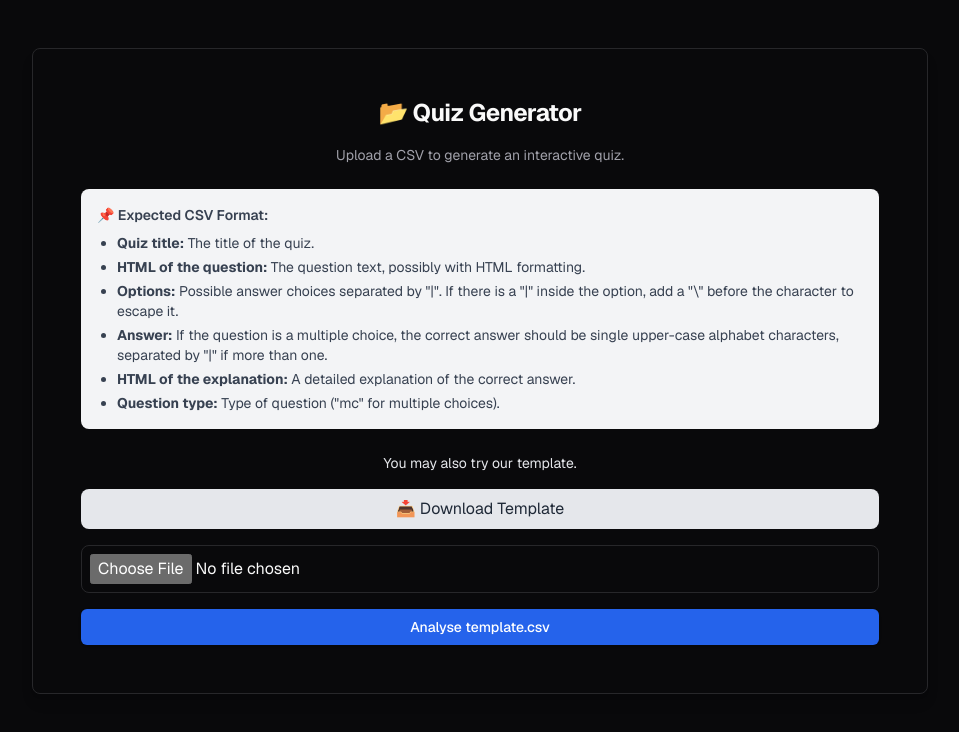
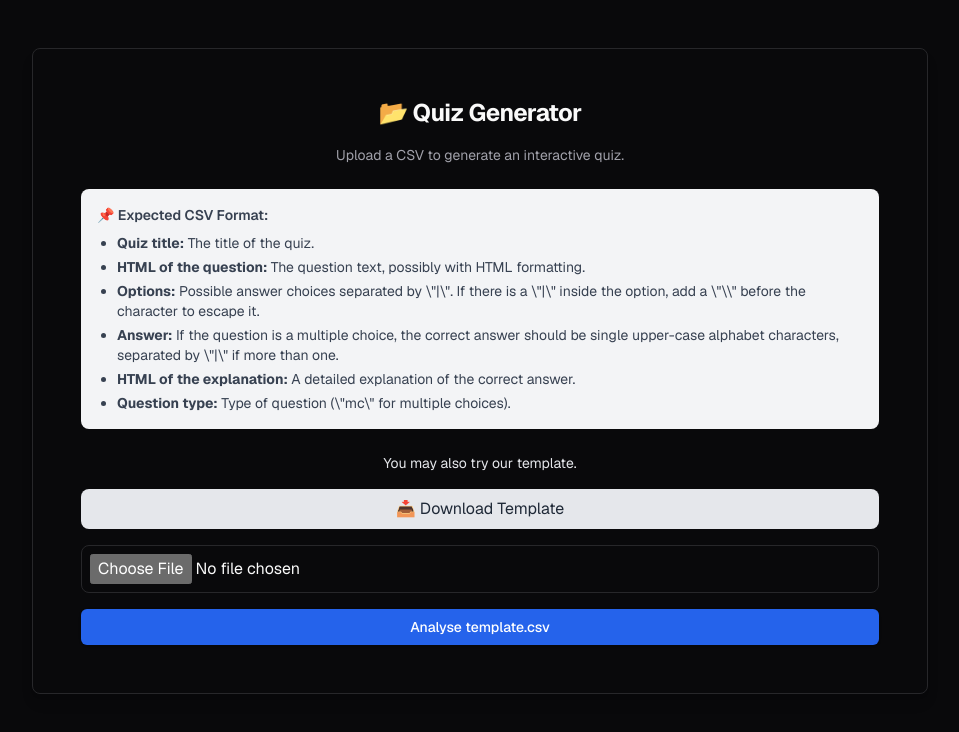
Before and after one commit to moabzomg/question-generator, a Next.js app: page / in a window 1280 px wide. Shown: the top 732 px of the page, without its empty margins (160-1119 px from the left). Built offline with nearby package versions, Linux system fonts and the light colour scheme.

Commit message:
fix deployment error

```diff
--- a/app/(preview)/page.tsx
+++ b/app/(preview)/page.tsx
@@ -336,21 +336,21 @@ export default function Files() {
                 HTML formatting.
               </li>
               <li>
-                <b>Options:</b> Possible answer choices separated by "|". If
-                there is a "|" inside the option, add a "\" before the character
-                to escape it.
+                <b>Options:</b> Possible answer choices separated by \"|\". If
+                there is a \"|\" inside the option, add a \"\\" before the
+                character to escape it.
               </li>
               <li>
                 <b>Answer:</b> If the question is a multiple choice, the correct
                 answer should be single upper-case alphabet characters,
-                separated by "|" if more than one.
+                separated by \"|\" if more than one.
               </li>
               <li>
                 <b>HTML of the explanation:</b> A detailed explanation of the
                 correct answer.
               </li>
               <li>
-                <b>Question type:</b> Type of question ("mc" for multiple
+                <b>Question type:</b> Type of question (\"mc\" for multiple
                 choices).
               </li>
             </ul>
```
